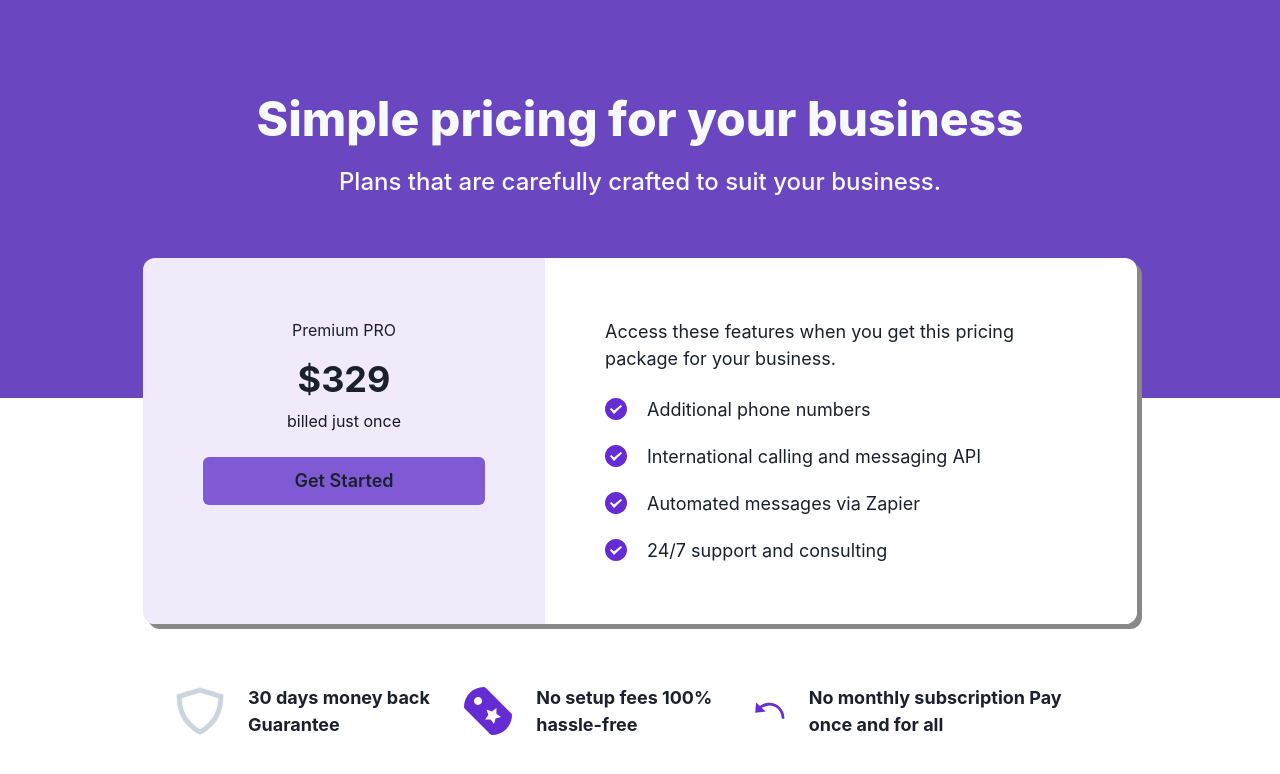
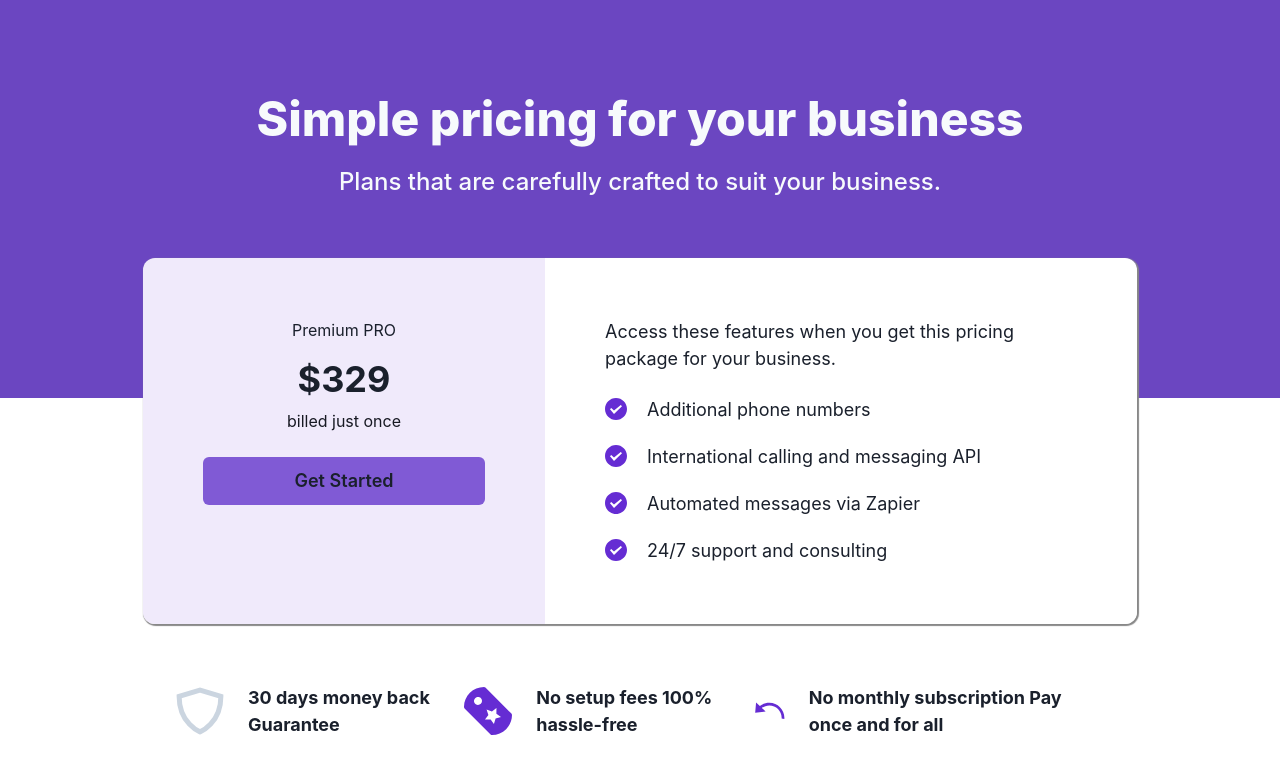
Before and after one commit to maakosu2/vita-full-chakra-ui-project, a React (Vite) app in the folder project_1/my-profile_app/: page / in a window 1280 px wide. Shown: the top 774 px of the page. Built offline with nearby package versions, Linux system fonts and the light colour scheme.

Commit message:
Project Complete without footer and header

```diff
--- a/project_1/my-profile_app/src/components/Element.jsx
+++ b/project_1/my-profile_app/src/components/Element.jsx
@@ -4,10 +4,10 @@ import { Box, Heading, Text } from '@chakra-ui/react';
 export default function Element() {
   return (
     <Box as="section" pb="116px">
-    <Box  color="#F7FAFC" bg="#6B46C1" textAlign="center" pt="90px" pb="198px" px="32px">
-  <Heading fontSize="48px"  fontWeight="800" >Simple pricing for your business
+    <Box  color="gray.50" bg="purple.600"  pt="90px" pb="198px" px="8" textAlign={["left","left","center"]}>
+  <Heading fontSize={["3xl","3xl","5xl"]}  fontWeight="extrabold" >Simple pricing for your business
   </Heading>
-  <Text fontSize="24px"  fontWeight="500" pt="16px">
+  <Text fontSize={["lg","lg","2xl"]}  fontWeight="medium" pt="4">
   Plans that are carefully crafted to suit your business.
   </Text>
   </Box>
--- a/project_1/my-profile_app/src/components/Features.jsx
+++ b/project_1/my-profile_app/src/components/Features.jsx
@@ -1,4 +1,4 @@
-import { HStack,Icon,Text,Box } from '@chakra-ui/react'
+import { HStack,Icon,Text,Box, Stack } from '@chakra-ui/react'
 import React from 'react'
 import { HassleFreeIcon, MoneyBackGuaranteeIcon, MonthlySubscriptionIcon } from '../Icon/icon'
 
@@ -6,9 +6,9 @@ import { HassleFreeIcon, MoneyBackGuaranteeIcon, MonthlySubscriptionIcon } from
 export const Feature = (props) => {
     const {icon,children,...rest}=props
   return (
-   <HStack  {...rest} spacing="24px">
-    <Icon as={icon} boxSize="48px"/>
-    <Text textAlign="left" fontSize="18px" fontWeight="700">
+   <HStack  {...rest} spacing="6">
+    <Icon as={icon} boxSize="12"/>
+    <Text textAlign="left" fontSize="lg" fontWeight="bold">
        {children}
     </Text>
    </HStack>
@@ -18,14 +18,16 @@ export const Feature = (props) => {
 
 function Features() {
   return (
-   <Box maxW="1024px" m="auto" pt="60px" pb="32px">
-    <HStack px="48px" spacing="20px">
+   <Box maxW="1024px" m="auto" pt="60px" pb="8">
+
+      <Stack   px="12" spacing="5" direction={["column","column","row"]}>
     <Feature icon={MoneyBackGuaranteeIcon}>30 days money back Guarantee</Feature>
     <Feature icon={HassleFreeIcon}>No setup fees
        100% hassle-free</Feature>
      <Feature icon={MonthlySubscriptionIcon}>No monthly subscription
 Pay once and for all</Feature>
-    </HStack>
+</Stack>
+
     </Box>
   )
 }
--- a/project_1/my-profile_app/src/components/Pricing.jsx
+++ b/project_1/my-profile_app/src/components/Pricing.jsx
@@ -10,7 +10,7 @@ const ListItem=(props) =>{
   return (
    <HStack as="li" spacing="20px" {...rest}>
   <Icon as={CheckIcon} w="22px" h="22px"/>
-  <Text>{children}</Text>
+  <Text textAlign={["left","left","center"]}>{children}</Text>
    </HStack>
   )
 }
@@ -18,17 +18,18 @@ const ListItem=(props) =>{
 
 export default function Pricing() {
   return (
-    <Box maxW="994px" margin="auto" mt="-256px" borderRadius="12px" overflow="hidden" boxShadow="5px 5px #888888">
-    <Flex>
+    <Box mx="6">
+    <Box maxW="994px" margin="auto" mt="-256px" borderRadius="xl" overflow="hidden" boxShadow="1px 1px 1px 1px#888888">
+    <Flex flexDirection={["column","column","row"]}>
         <Box bg="#F0EAFB" p="60px" textAlign="center">
             <Text font-weight="800" font-size="24px">Premium PRO</Text>
-            <Heading  as="h3" font-size="60px" mt="16px">$329</Heading>
+            <Heading  as="h3" font-size={["5xl","5xl","6xl"]} mt="16px">$329</Heading>
             <Text color="#171923" font-size="18px" font-weight="500" mt="8px">billed just once</Text>
             <Button bg="#805AD5" border-radius="8px" size="lg" width="282px" mt="24px">Get Started</Button>
         </Box>
         <Box fontSize="18px" p="60px"  bg="white">
           <Text textAlign="left">Access these features when you get this pricing package for your business.</Text>
-        <Stack as="ul" spacing="20px" pt="24px">
+        <Stack as="ul" spacing="20px" pt="24px" alignItems="start" >
         <ListItem>Additional phone numbers</ListItem>
         <ListItem>International calling and messaging API</ListItem>
 
@@ -40,5 +41,6 @@ export default function Pricing() {
 
     </Flex>
     </Box>
+    </Box>
   )
 }
```
